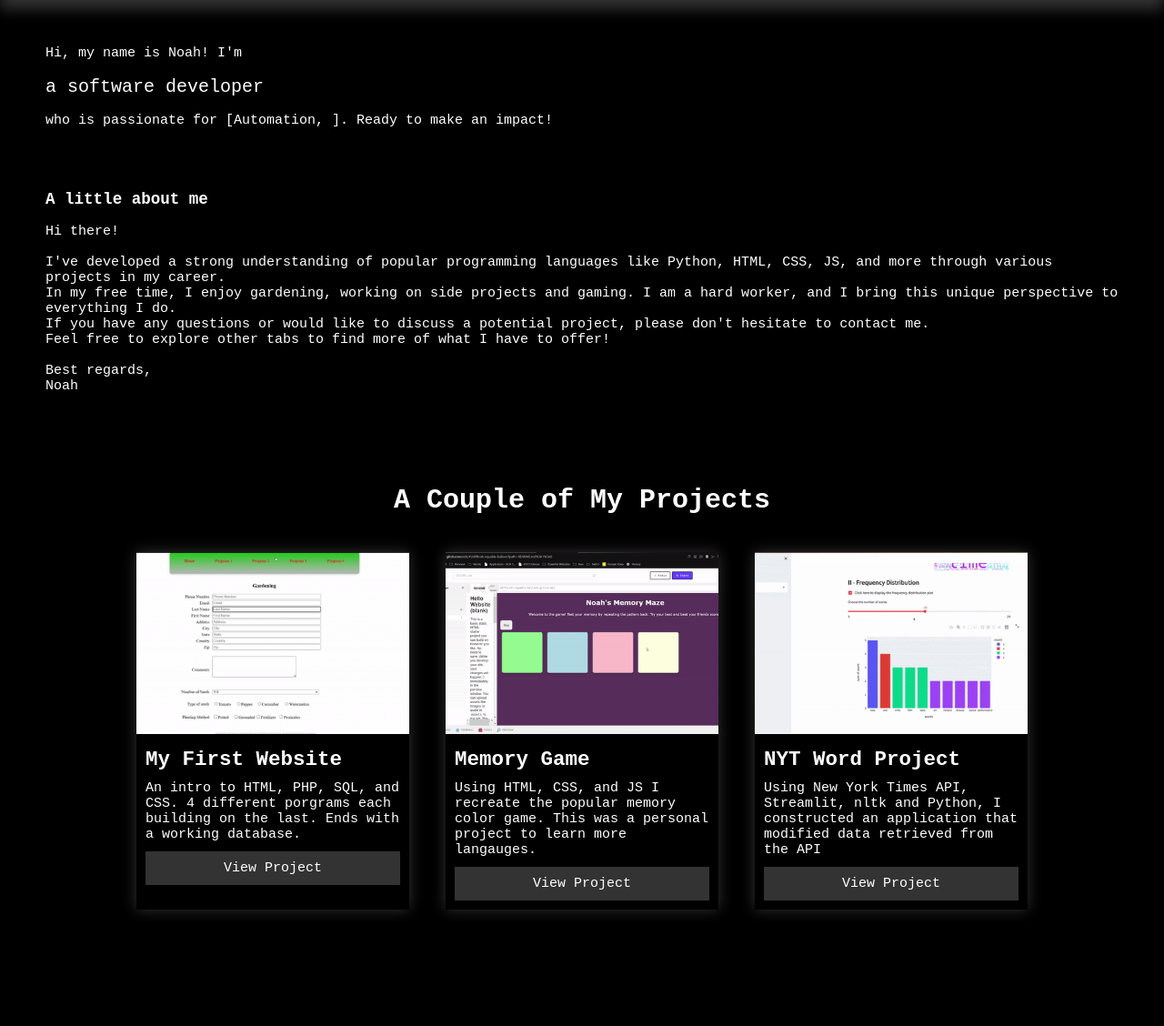
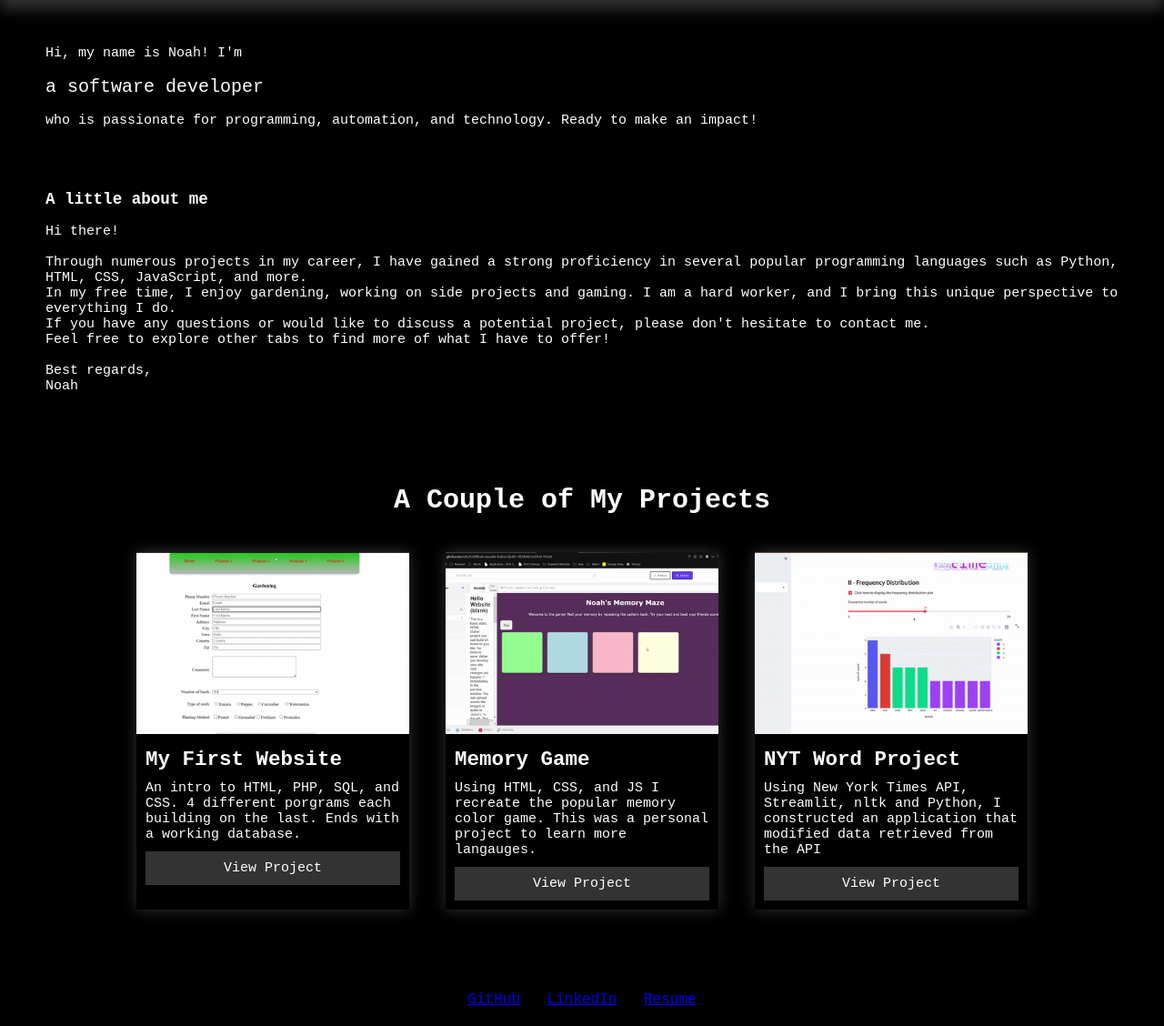
Before and after one commit to njsacco/njsacco.github.io, a PHP site: page / in a window 1280 px wide. Shown: the part 63-1191 px from the top of the page at 91% size. Before the commit the page ends 1068 px from the top, so only its background shows below. Run offline with PHP 8.4, Linux system fonts and the light colour scheme.

Commit message:
website is not pushing the colors wanted

```diff
--- a/index.css
+++ b/index.css
@@ -1,6 +1,7 @@
 html {
   font-family: 'Courier New', Courier, monospace, -apple-system, BlinkMacSystemFont, 'Segoe UI', Roboto, Oxygen, Ubuntu, Cantarell, 'Open Sans', 'Helvetica Neue', sans-serif;
-}
+  background-color: black;
+  color: white;}
 
 /* Style the header */
 #NavBarHeader {
@@ -42,8 +43,7 @@ main {
   padding: 50px;
   margin: 0px;
   font-size: 15px;
-  background-color: black;
-  color: white;
+
 }
 
 /* INTRODUCTION STUFF */
@@ -139,3 +139,24 @@ h1 {
 .project-card a:hover {
   background-color: #555;
 }
+footer {
+  background-color: #f0f0f0;
+  padding: 20px;
+  text-align: center;
+  background-color: black;
+}
+
+nav ul {
+  list-style: none;
+  margin: 0;
+  padding: 0;
+}
+
+nav li {
+  display: inline-block;
+  margin-right: 20px;
+}
+
+nav li:last-child {
+  margin-right: 0;
+}
--- a/index.html
+++ b/index.html
@@ -4,7 +4,6 @@
 <head>
     <title>My Student Portfolio</title>
     <script src="html-templates-loader.js" defer></script>
-    <script src="index.js" defer></script>
     <link rel="stylesheet" href="index.css">
 </head>
 
@@ -17,7 +16,7 @@
                 <br>
                 <div class="bolded-profession">a software developer</div>
                 <br>
-                <p>who is passionate for [Automation, ]. Ready to make an impact!</p>
+                <p>who is passionate for programming, automation, and technology. Ready to make an impact!</p>
             </div>
             <div class="spinner"></div>
 
@@ -28,8 +27,8 @@
             <p>
                 Hi there!
                 <br><br>
-                I've developed a strong understanding of popular programming languages like Python, HTML, CSS, JS, and
-                more through various projects in my career. <br>
+                Through numerous projects in my career, I have gained a strong proficiency in several popular programming languages such as
+                Python, HTML, CSS, JavaScript, and more. <br>
                 In my free time, I enjoy gardening, working on side projects and gaming. I am a hard worker, and I bring
                 this
                 unique perspective to everything I do.
@@ -71,9 +70,16 @@
 
 
     </main>
-    <!-- <footer>
-        <p>Copyright © 2022 MyName</p>
-    </footer> -->
+    <footer>
+        <nav>
+          <ul>
+            <li><a href="https://github.com/njsacco">GitHub</a></li>
+            <li><a href="https://www.linkedin.com/in/noah-sacco/">LinkedIn</a></li>
+            <li><a href="PATH_TO_YOUR_RESUME_FILE">Resume</a></li>
+          </ul>
+        </nav>
+      </footer>
+
 </body>
 
 </html>
--- /dev/null
+++ b/templates/footer.html
@@ -0,0 +1,3 @@
+<footer>
+    <p>Copyright © 2022 MyName</p>
+</footer>
```
